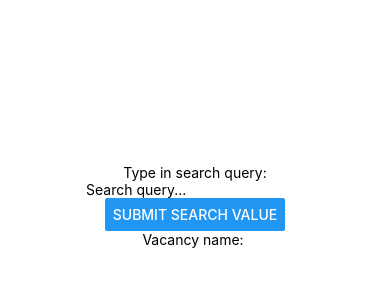
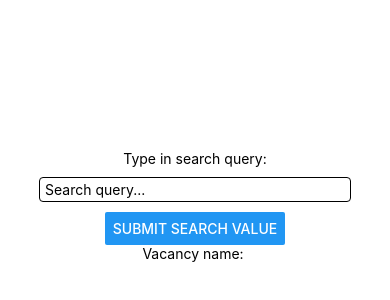
Before and after one commit to valentinmakov/hooks, a React Native app: screen / in a window 390 px wide. Shown: the part 216-516 px from the top of the page. Built offline with nearby package versions, Linux system fonts and the light colour scheme.

Commit message:
Style, typing updated

```diff
--- a/App.tsx
+++ b/App.tsx
@@ -6,14 +6,20 @@ import React,
 
 import {
   Button,
+  StyleSheet,
   Text,
   TextInput,
   View,
+  ViewStyle,
 } from 'react-native'
+
+interface IStyles {
+  textInput: ViewStyle,
+}
 
 const queryUrl: string = 'https://api.hh.ru/vacancies?text='
 
-const App = (): React.ReactElement<View> => {
+const App: React.SFC = (): JSX.Element => {
   const [searchValue, setSearchValue] = useState<string>('')
 
   const [submitSearchValue, setSubmitSearchValue] = useState<string>(searchValue)
@@ -43,9 +49,10 @@ const App = (): React.ReactElement<View> => {
       <Text>Type in search query:</Text>
       <TextInput
         value={searchValue}
-        clearButtonMode={'unless-editing'}
+        clearButtonMode={'while-editing'}
         onChangeText={(newSearchValue: string) => setSearchValue(newSearchValue)}
         placeholder={'Search query...'}
+        style={styles.textInput}
       />
       <Button
         title={'Submit search value'}
@@ -56,4 +63,17 @@ const App = (): React.ReactElement<View> => {
   )
 }
 
+const styles: any = StyleSheet.create<IStyles>({
+  textInput: {
+    flexDirection: 'row',
+    width: '80%',
+    height: 25,
+    paddingHorizontal: 5,
+    marginVertical: 10,
+    borderColor: 'black',
+    borderWidth: 1,
+    borderRadius: 4,
+  },
+})
+
 export default App
```
